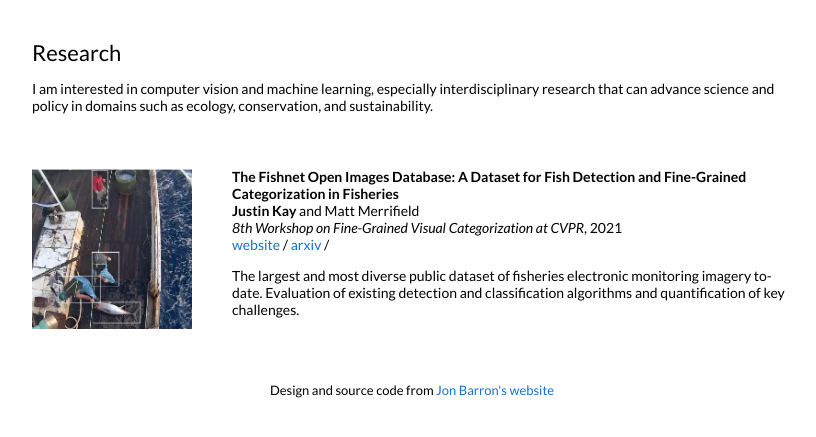
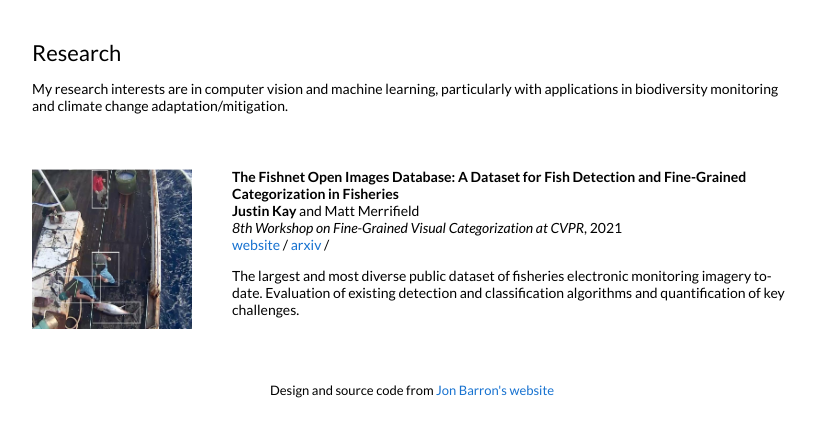
Before and after one commit to justinkay/justinkay.github.io, a Jekyll site: the page built from _posts/2021-05-16-fishnet.md, in a window 1280 px wide, cut to the strip 312-749 px from the top of the page. Shown: the whole strip, without its empty margins (228-1044 px from the left). Built offline with Jekyll 4.4.1, drawn with Linux system fonts in a browser that asks for light colours.

Commit message:
Update default.html

```diff
--- a/_layouts/default.html
+++ b/_layouts/default.html
@@ -60,8 +60,7 @@
             <td style="padding:2.5%;width:100%;vertical-align:middle">
               <h2>Research</h2>
               <p>
-                I am interested in computer vision and machine learning, especially interdisciplinary research
-                that can advance science and policy in domains such as ecology, conservation, and sustainability.
+                My research interests are in computer vision and machine learning, particularly with applications in biodiversity monitoring and climate change adaptation/mitigation.
               </p>
             </td>
           </tr>
```
